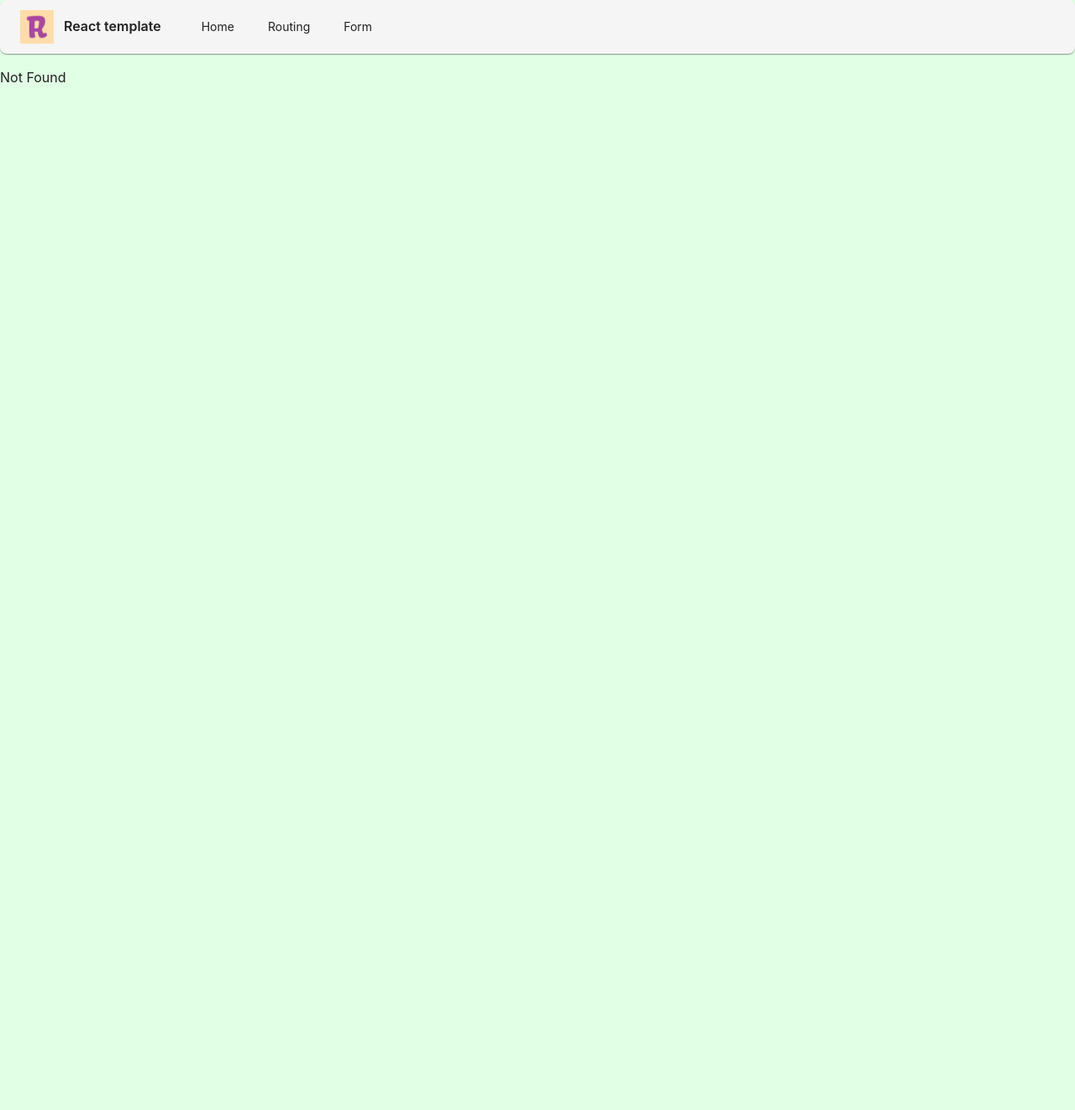
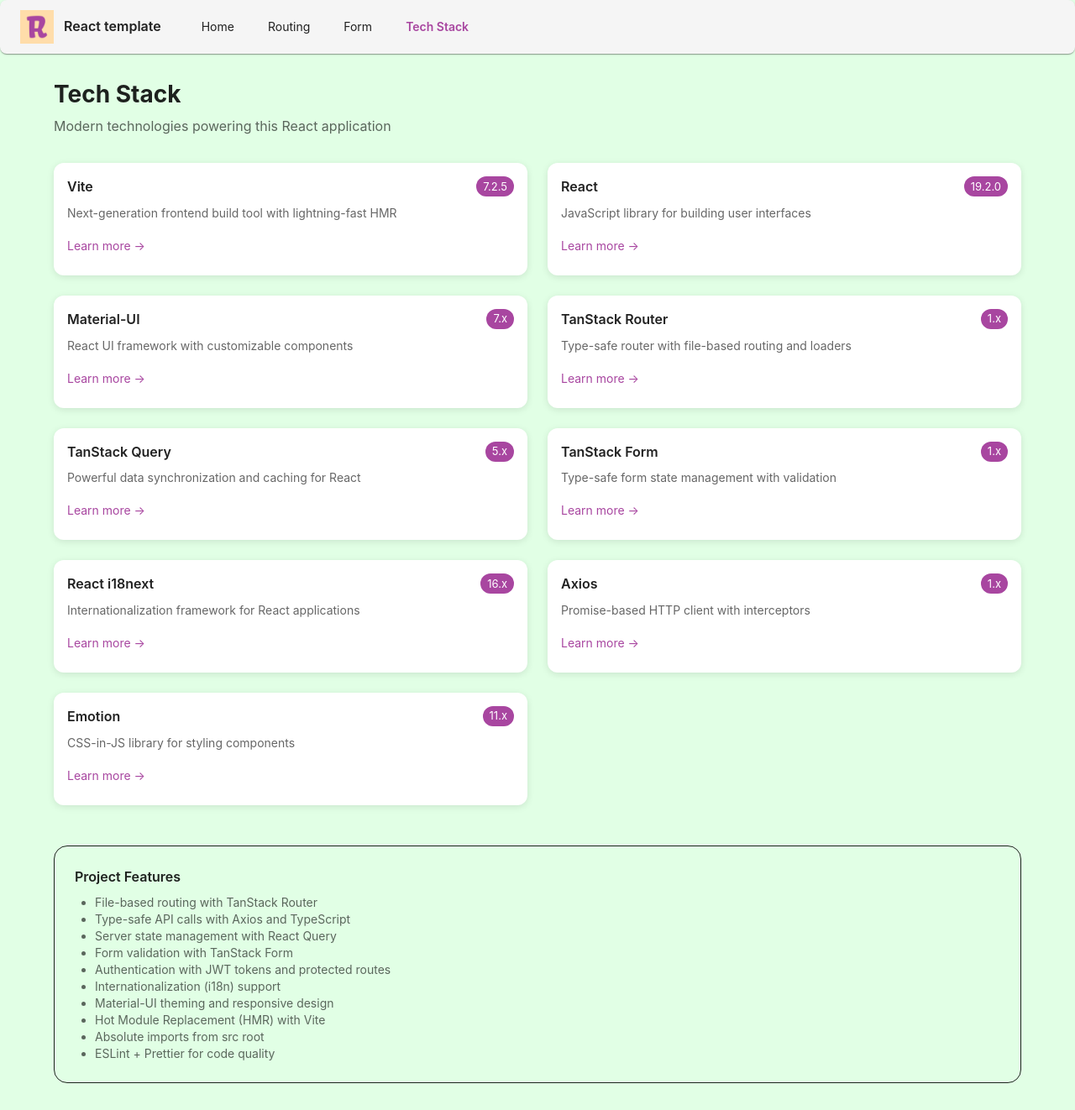
Before and after one commit to Eppikk/react-mui, a React (Vite) app: page /tech-stack in a window 1280 px wide. Before the commit this address had no page. Shown: the whole page at 84% size. Before the commit the page ends 800 px from the top, so only its background shows below. Built offline with nearby package versions, Linux system fonts and the light colour scheme; some icons are missing.

Commit message:
Add tech stack page

```diff
--- a/src/components/Dashboard.tsx
+++ b/src/components/Dashboard.tsx
@@ -7,6 +7,13 @@
 
 export default function Dashboard() {
   const features = [
+    {
+      title: 'Tech Stack',
+      description: 'View all technologies used in this project',
+      icon: <CodeIcon sx={{ fontSize: 40 }} />,
+      color: '#ed6c02',
+      link: '/tech-stack',
+    },
     {
       title: 'Routing',
       description: 'See an example of nested routes and navigation',
@@ -20,18 +27,6 @@
       icon: <FormIcon sx={{ fontSize: 40 }} />,
       color: '#1976d2',
       link: '/form',
-    },
-    {
-      title: 'Custom Theme',
-      description: 'Material-UI theme configuration',
-      icon: <ThemeIcon sx={{ fontSize: 40 }} />,
-      color: '#9c27b0',
-    },
-    {
-      title: 'TypeScript',
-      description: 'Strict TypeScript configuration',
-      icon: <CodeIcon sx={{ fontSize: 40 }} />,
-      color: '#ed6c02',
     },
   ]
 
--- a/src/components/layout/Header.tsx
+++ b/src/components/layout/Header.tsx
@@ -109,6 +109,19 @@
               </Button>
             )}
           </Link>
+          <Link to="/tech-stack" style={{ textDecoration: 'none' }}>
+            {({ isActive }: { isActive: boolean }) => (
+              <Button
+                color="inherit"
+                sx={{
+                  fontWeight: isActive ? 600 : 400,
+                  color: isActive ? 'primary.main' : 'text.primary',
+                }}
+              >
+                Tech Stack
+              </Button>
+            )}
+          </Link>
         </Box>
 
         <Box sx={{ flexGrow: 1 }} />
--- a/src/routeTree.gen.ts
+++ b/src/routeTree.gen.ts
@@ -9,6 +9,7 @@
 // Additionally, you should also exclude this file from your linter and/or formatter to prevent it from being checked or modified.
 
 import { Route as rootRouteImport } from './routes/__root'
+import { Route as TechStackRouteImport } from './routes/tech-stack'
 import { Route as LoginRouteImport } from './routes/login'
 import { Route as FormRouteImport } from './routes/form'
 import { Route as IndexRouteImport } from './routes/index'
@@ -19,6 +20,11 @@
 import { Route as RoutingItemsClothingRouteImport } from './routes/routing.items.clothing'
 import { Route as RoutingItemsBooksRouteImport } from './routes/routing.items.books'
 
+const TechStackRoute = TechStackRouteImport.update({
+  id: '/tech-stack',
+  path: '/tech-stack',
+  getParentRoute: () => rootRouteImport,
+} as any)
 const LoginRoute = LoginRouteImport.update({
   id: '/login',
   path: '/login',
@@ -69,6 +75,7 @@
   '/': typeof IndexRoute
   '/form': typeof FormRoute
   '/login': typeof LoginRoute
+  '/tech-stack': typeof TechStackRoute
   '/routing/items': typeof RoutingItemsRouteWithChildren
   '/routing/items/books': typeof RoutingItemsBooksRoute
   '/routing/items/clothing': typeof RoutingItemsClothingRoute
@@ -80,6 +87,7 @@
   '/': typeof IndexRoute
   '/form': typeof FormRoute
   '/login': typeof LoginRoute
+  '/tech-stack': typeof TechStackRoute
   '/routing/items/books': typeof RoutingItemsBooksRoute
   '/routing/items/clothing': typeof RoutingItemsClothingRoute
   '/routing/items/electronics': typeof RoutingItemsElectronicsRoute
@@ -91,6 +99,7 @@
   '/': typeof IndexRoute
   '/form': typeof FormRoute
   '/login': typeof LoginRoute
+  '/tech-stack': typeof TechStackRoute
   '/routing/items': typeof RoutingItemsRouteWithChildren
   '/routing/items/books': typeof RoutingItemsBooksRoute
   '/routing/items/clothing': typeof RoutingItemsClothingRoute
@@ -104,6 +113,7 @@
     | '/'
     | '/form'
     | '/login'
+    | '/tech-stack'
     | '/routing/items'
     | '/routing/items/books'
     | '/routing/items/clothing'
@@ -115,6 +125,7 @@
     | '/'
     | '/form'
     | '/login'
+    | '/tech-stack'
     | '/routing/items/books'
     | '/routing/items/clothing'
     | '/routing/items/electronics'
@@ -125,6 +136,7 @@
     | '/'
     | '/form'
     | '/login'
+    | '/tech-stack'
     | '/routing/items'
     | '/routing/items/books'
     | '/routing/items/clothing'
@@ -137,11 +149,19 @@
   IndexRoute: typeof IndexRoute
   FormRoute: typeof FormRoute
   LoginRoute: typeof LoginRoute
+  TechStackRoute: typeof TechStackRoute
   RoutingItemsRoute: typeof RoutingItemsRouteWithChildren
 }
 
 declare module '@tanstack/react-router' {
   interface FileRoutesByPath {
+    '/tech-stack': {
+      id: '/tech-stack'
+      path: '/tech-stack'
+      fullPath: '/tech-stack'
+      preLoaderRoute: typeof TechStackRouteImport
+      parentRoute: typeof rootRouteImport
+    }
     '/login': {
       id: '/login'
       path: '/login'
@@ -232,6 +252,7 @@
   IndexRoute: IndexRoute,
   FormRoute: FormRoute,
   LoginRoute: LoginRoute,
+  TechStackRoute: TechStackRoute,
   RoutingItemsRoute: RoutingItemsRouteWithChildren,
 }
 export const routeTree = rootRouteImport
--- /dev/null
+++ b/src/routes/tech-stack.tsx
@@ -0,0 +1,166 @@
+import { createFileRoute } from '@tanstack/react-router'
+import { Box, Container, Typography, Card, CardContent, Grid, Chip, Link } from '@mui/material'
+
+interface TechItem {
+  name: string
+  version: string
+  description: string
+  url: string
+  category: string
+}
+
+const techStack: TechItem[] = [
+  {
+    name: 'Vite',
+    version: '7.2.5',
+    description: 'Next-generation frontend build tool with lightning-fast HMR',
+    url: 'https://vitejs.dev',
+    category: 'Build Tool',
+  },
+  {
+    name: 'React',
+    version: '19.2.0',
+    description: 'JavaScript library for building user interfaces',
+    url: 'https://react.dev',
+    category: 'Framework',
+  },
+  {
+    name: 'Material-UI',
+    version: '7.x',
+    description: 'React UI framework with customizable components',
+    url: 'https://mui.com',
+    category: 'UI Library',
+  },
+  {
+    name: 'TanStack Router',
+    version: '1.x',
+    description: 'Type-safe router with file-based routing and loaders',
+    url: 'https://tanstack.com/router',
+    category: 'Routing',
+  },
+  {
+    name: 'TanStack Query',
+    version: '5.x',
+    description: 'Powerful data synchronization and caching for React',
+    url: 'https://tanstack.com/query',
+    category: 'Data Fetching',
+  },
+  {
+    name: 'TanStack Form',
+    version: '1.x',
+    description: 'Type-safe form state management with validation',
+    url: 'https://tanstack.com/form',
+    category: 'Forms',
+  },
+  {
+    name: 'React i18next',
+    version: '16.x',
+    description: 'Internationalization framework for React applications',
+    url: 'https://react.i18next.com',
+    category: 'i18n',
+  },
+  {
+    name: 'Axios',
+    version: '1.x',
+    description: 'Promise-based HTTP client with interceptors',
+    url: 'https://axios-http.com',
+    category: 'HTTP Client',
+  },
+  {
+    name: 'Emotion',
+    version: '11.x',
+    description: 'CSS-in-JS library for styling components',
+    url: 'https://emotion.sh',
+    category: 'Styling',
+  },
+]
+
+function TechStack() {
+  const categories = Array.from(new Set(techStack.map(tech => tech.category)))
+
+  return (
+    <Container maxWidth="lg">
+      <Box sx={{ py: 4 }}>
+        <Typography variant="h3" component="h1" gutterBottom sx={{ fontWeight: 700 }}>
+          Tech Stack
+        </Typography>
+        <Typography variant="body1" color="text.secondary" sx={{ mb: 4 }}>
+          Modern technologies powering this React application
+        </Typography>
+
+        <Grid container spacing={3}>
+          {techStack.map(tech => (
+            <Grid size={{ xs: 12, sm: 6 }} key={tech.name}>
+              <Card
+                sx={{
+                  height: '100%',
+                  transition: 'transform 0.2s, box-shadow 0.2s',
+                  '&:hover': {
+                    transform: 'translateY(-4px)',
+                    boxShadow: 4,
+                  },
+                }}
+              >
+                <CardContent>
+                  <Box sx={{ display: 'flex', justifyContent: 'space-between', mb: 1 }}>
+                    <Typography variant="h6" component="h3">
+                      {tech.name}
+                    </Typography>
+                    <Chip label={tech.version} size="small" color="primary" />
+                  </Box>
+                  <Typography variant="body2" color="text.secondary" sx={{ mb: 2 }}>
+                    {tech.description}
+                  </Typography>
+                  <Link
+                    href={tech.url}
+                    target="_blank"
+                    rel="noopener noreferrer"
+                    underline="hover"
+                    sx={{ fontSize: '0.875rem' }}
+                  >
+                    Learn more →
+                  </Link>
+                </CardContent>
+              </Card>
+            </Grid>
+          ))}
+        </Grid>
+
+        <Box
+          sx={{
+            mt: 6,
+            p: 3,
+            bgcolor: 'primary.50',
+            borderRadius: 2,
+            border: '1px solid',
+            borderColor: 'primary.200',
+          }}
+        >
+          <Typography variant="h6" sx={{ mb: 1, fontWeight: 600 }}>
+            Project Features
+          </Typography>
+          <Typography component="div" variant="body2" color="text.secondary">
+            <ul style={{ margin: 0, paddingLeft: '1.5rem' }}>
+              <li>File-based routing with TanStack Router</li>
+              <li>Type-safe API calls with Axios and TypeScript</li>
+              <li>Server state management with React Query</li>
+              <li>Form validation with TanStack Form</li>
+              <li>Authentication with JWT tokens and protected routes</li>
+              <li>Internationalization (i18n) support</li>
+              <li>Material-UI theming and responsive design</li>
+              <li>Hot Module Replacement (HMR) with Vite</li>
+              <li>Absolute imports from src root</li>
+              <li>ESLint + Prettier for code quality</li>
+            </ul>
+          </Typography>
+        </Box>
+      </Box>
+    </Container>
+  )
+}
+
+export const Route = createFileRoute('/tech-stack')({
+  component: TechStack,
+})
+
+export default Route
```
